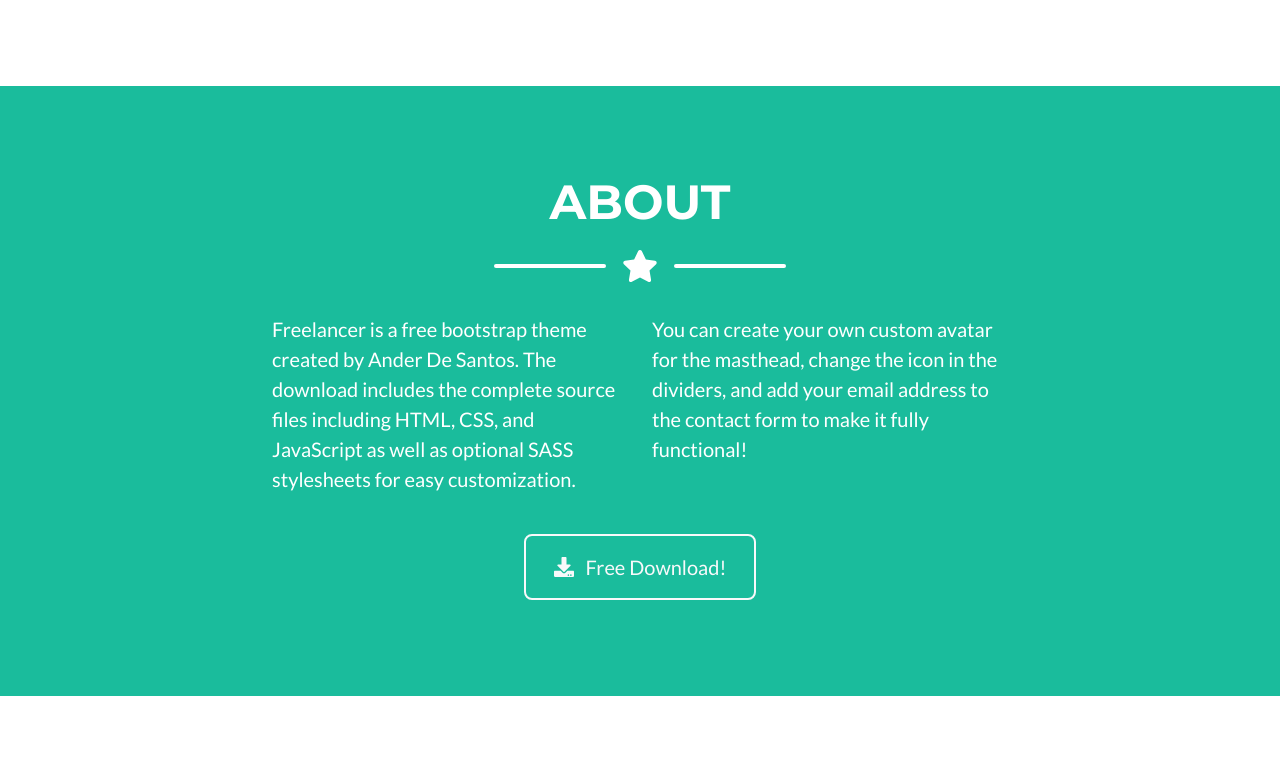
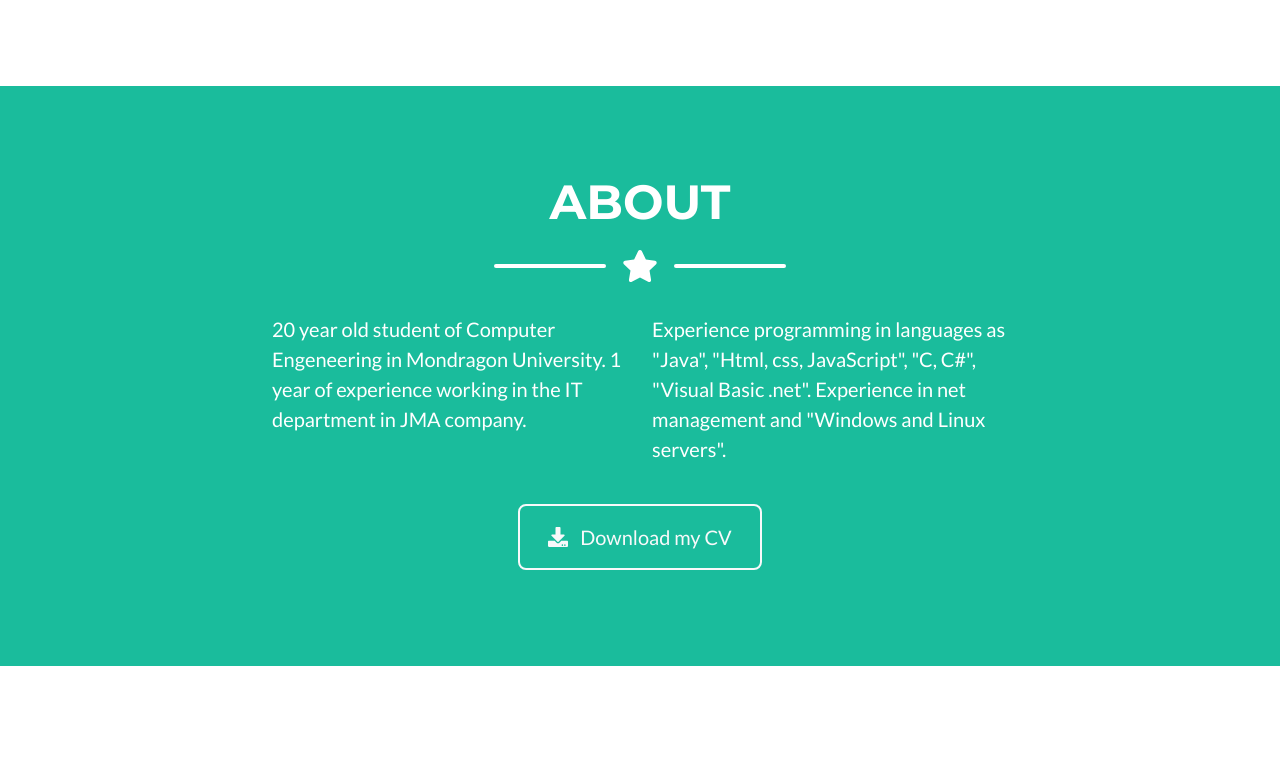
Before and after one commit to AnderSantos7/AnderSantos7.github.io, a plain HTML site: page index.html in a window 1280 px wide. Shown: the part 1583-2342 px from the top of the page. Drawn offline with nearby package versions, Linux system fonts and the light colour scheme.

Commit message:
updated text

```diff
--- a/index.html
+++ b/index.html
@@ -48,7 +48,7 @@
                     <div class="divider-custom-line"></div>
                 </div>
                 <!-- Masthead Subheading-->
-                <p class="masthead-subheading font-weight-light mb-0">Graphic Artist - Web Designer - Illustrator</p>
+                <p class="masthead-subheading font-weight-light mb-0">Web Designer - Programmer - IT Support</p>
             </div>
         </header>
         <!-- Portfolio Section-->
@@ -134,14 +134,14 @@
                 </div>
                 <!-- About Section Content-->
                 <div class="row">
-                    <div class="col-lg-4 ms-auto"><p class="lead">Freelancer is a free bootstrap theme created by Ander De Santos. The download includes the complete source files including HTML, CSS, and JavaScript as well as optional SASS stylesheets for easy customization.</p></div>
-                    <div class="col-lg-4 me-auto"><p class="lead">You can create your own custom avatar for the masthead, change the icon in the dividers, and add your email address to the contact form to make it fully functional!</p></div>
+                    <div class="col-lg-4 ms-auto"><p class="lead">20 year old student of Computer Engeneering in Mondragon University. 1 year of experience working in the IT department in JMA company.</p></div>
+                    <div class="col-lg-4 me-auto"><p class="lead">Experience programming in languages as "Java", "Html, css, JavaScript", "C, C#", "Visual Basic .net". Experience in net management and "Windows and Linux servers".</p></div>
                 </div>
                 <!-- About Section Button-->
                 <div class="text-center mt-4">
                     <a class="btn btn-xl btn-outline-light" href="https://startbootstrap.com/theme/freelancer/">
                         <i class="fas fa-download me-2"></i>
-                        Free Download!
+                        Download my CV
                     </a>
                 </div>
             </div>
```
